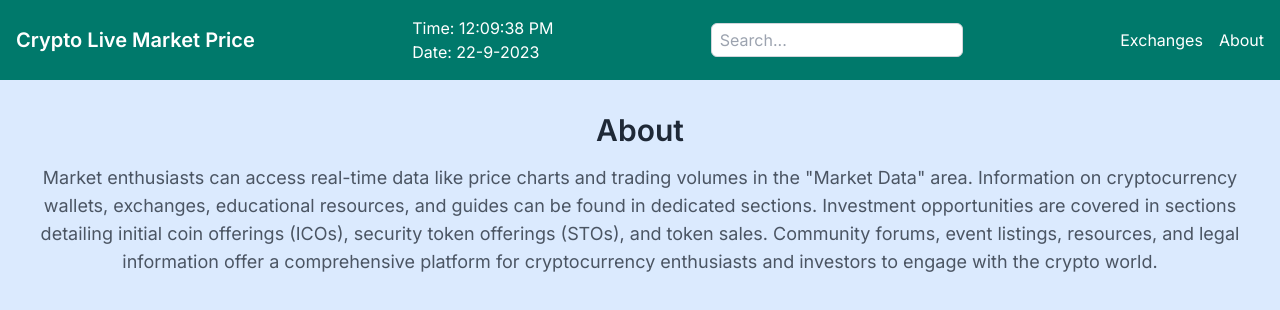
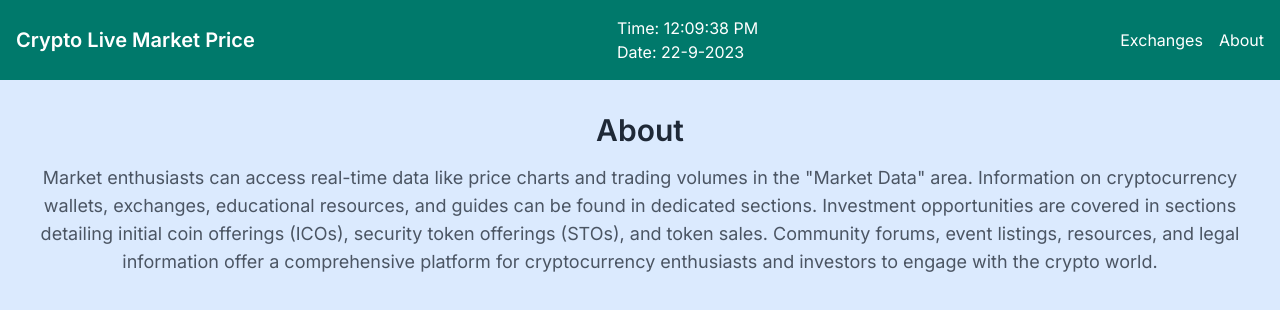
Before and after one commit to umair-rao/Crypto-Exchange, a Next.js app: page /About in a window 1280 px wide. Shown: the top 310 px of the page. Built offline with nearby package versions, Linux system fonts and the light colour scheme.

Commit message:
Remove Search bar

```diff
--- a/app/components/Navbar.js
+++ b/app/components/Navbar.js
@@ -34,11 +34,11 @@
             </p>
           </div>
         </div>
-        <input
+        {/* <input
           type="text"
           placeholder="Search..."
           className="px-2 py-1 border border-gray-300 rounded-md focus:outline-none focus:border-teal-500"
-        />
+        /> */}
         <ul className="flex space-x-4">
           <li>
             <a href="/Exchanges" className="text-white hover:text-gray-200">
```
